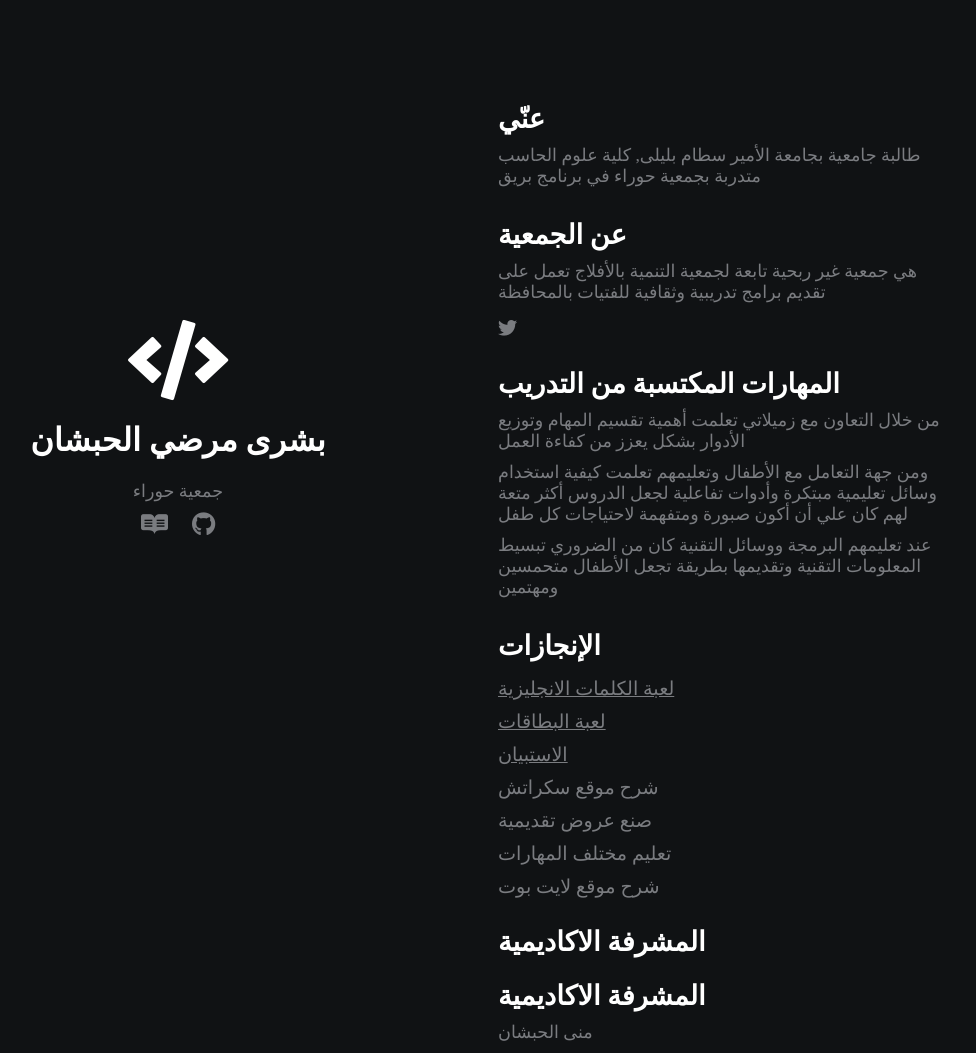
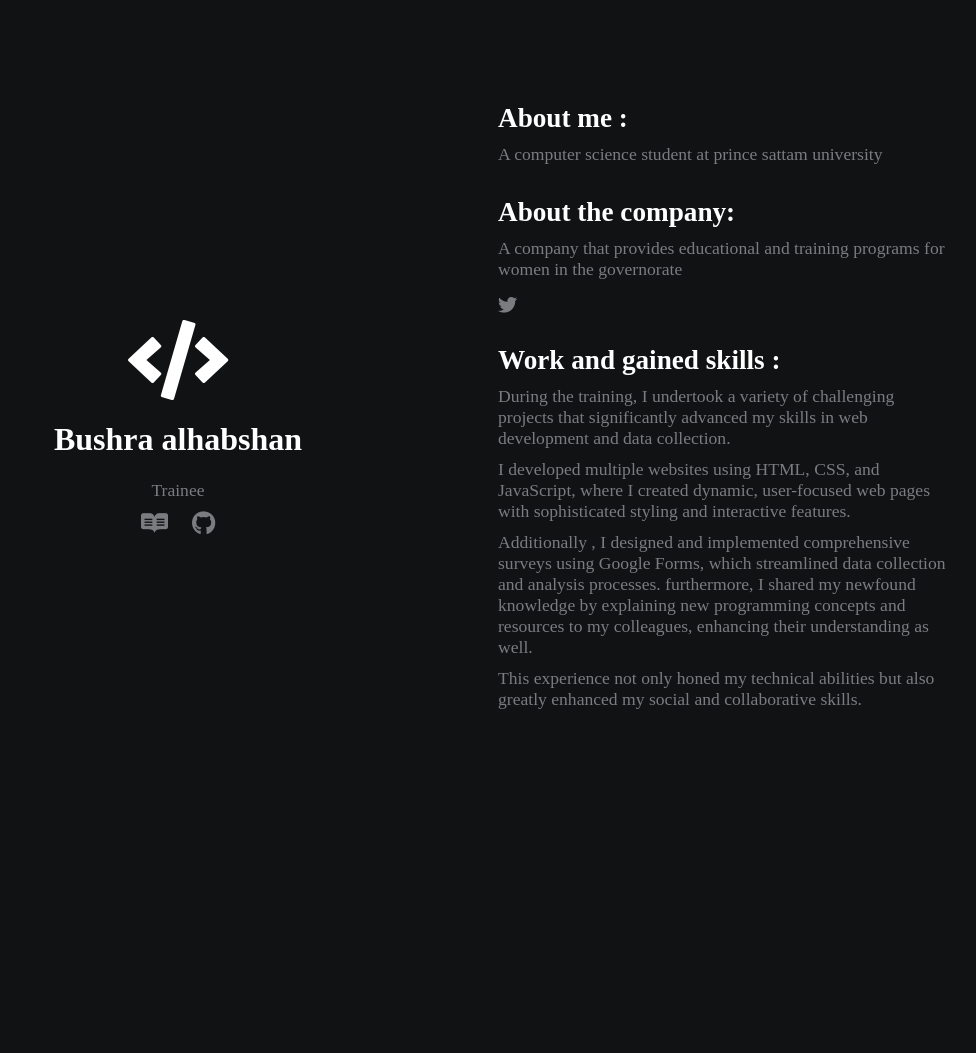
Before and after one commit to Bushra-Mur/about-mee, a plain HTML site: page index.html in a window 1280 px wide. Shown: the whole page, without its empty margins (142-1118 px from the left). After the commit the page ends 800 px from the top, so only its background shows below. Drawn offline with Linux system fonts and the light colour scheme; a web font is replaced by a local one.

Commit message:
Update index.html

```diff
--- a/index.html
+++ b/index.html
@@ -6,43 +6,30 @@
     <meta http-equiv="X-UA-Compatible" content="ie=edge">
     <link rel="stylesheet" href="https://use.fontawesome.com/releases/v5.4.1/css/all.css" integrity="sha384-5sAR7xN1Nv6T6+dT2mhtzEpVJvfS3NScPQTrOxhwjIuvcA67KV2R5Jz6kr4abQsz" crossorigin="anonymous">
     <link rel="stylesheet" href="port.css">
-    <title>بشرى مرضي</title>
+    <title>Bushra</title>
 </head>
 <body>
     <div class="the-grid">
         <div class="section-1">
             <i class="fas fa-code fa-5x white"></i>
-            <h1>بشرى مرضي الحبشان</h1>
-            <p>جمعية حوراء</p>
+            <h1>Bushra alhabshan</h1>
+            <p>Trainee</p>
             <a href="mailto:bushramhv@gmail.com"><i class="fab fa-readme"></i></a>
             <a href="https://github.com/Bushra-Mur"><i class="fab fa-github"></i></a>
         </div>
         <div class="section-2">
-            <h2>عنّي</h2>
-            <p>طالبة جامعية بجامعة الأمير سطام بليلى, كلية علوم الحاسب متدربة بجمعية حوراء في برنامج بريق</p>
-            <h2>عن الجمعية</h2>
-            <p>هي جمعية غير ربحية تابعة لجمعية التنمية بالأفلاج تعمل على تقديم برامج تدريبية وثقافية للفتيات بالمحافظة</p>
+            <h2>About me :</h2>
+            <p>A computer science student at prince sattam university</p>
+            <h2>About the company:</h2>
+            <p>A company that provides educational and training programs for women in the governorate</p>
             <a href="https://x.com/hwrra117?s=11&t=ZKNPsuofxXcxhpzqR47OhQ"><i class="fab fa-twitter"></i></a>
 
-            <h2>المهارات المكتسبة من التدريب</h2>
-            <p>من خلال التعاون مع زميلاتي تعلمت أهمية تقسيم المهام وتوزيع الأدوار بشكل يعزز من كفاءة العمل</p>
-                <p>ومن جهة التعامل مع الأطفال وتعليمهم تعلمت كيفية استخدام وسائل تعليمية مبتكرة وأدوات تفاعلية لجعل الدروس أكثر متعة لهم كان علي أن أكون صبورة ومتفهمة لاحتياجات كل طفل</p>
-                <p>عند تعليمهم البرمجة ووسائل التقنية كان من الضروري تبسيط المعلومات التقنية وتقديمها بطريقة تجعل الأطفال متحمسين ومهتمين
+            <h2>Work and gained skills :</h2>
+            <p>During the training, I undertook a variety of challenging projects that significantly advanced my skills in web development and data collection.</p>
+                <p>I developed multiple websites using HTML, CSS, and JavaScript, where I created dynamic, user-focused web pages with sophisticated styling and interactive features.</p>
+                <p>Additionally , I designed and implemented comprehensive surveys using Google Forms, which streamlined data collection and analysis processes.
+furthermore, I shared my newfound knowledge by explaining new programming concepts and resources to my colleagues, enhancing their understanding as well.
             </p>
-            <h2>الإنجازات</h2>
-            <div class="line">
-            <a href="https://bwordle.netlify.app/">لعبة الكلمات الانجليزية</a>
-            <a href="https://thebcards.netlify.app/">لعبة البطاقات</a>
-            <a href="https://forms.gle/GhTwbgwjzKWUmdqz5">الاستبيان</a>
-            </div>
-             <a>شرح موقع سكراتش</a>
-             <a>صنع عروض تقديمية</a>
-             <a>تعليم مختلف المهارات</a>
-             <a>شرح موقع لايت بوت</a>
-            <h2>المشرفة الاكاديمية</h2>
-            <h2>المشرفة الاكاديمية</h2>
-            <p>منى الحبشان</p>
-        </div>
-    </div>
+            <p>This experience not only honed my technical abilities but also greatly enhanced my social and collaborative skills.</p>
 </body>
 </html>
```
